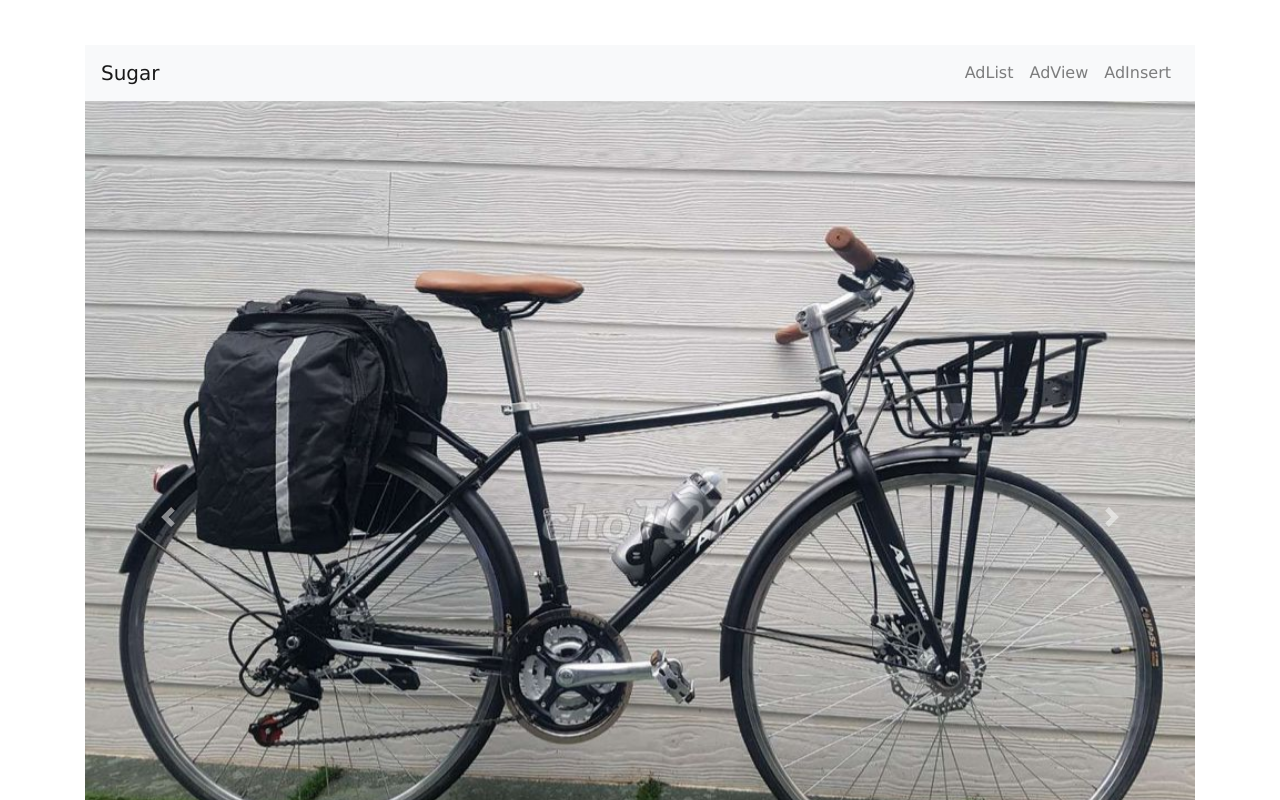
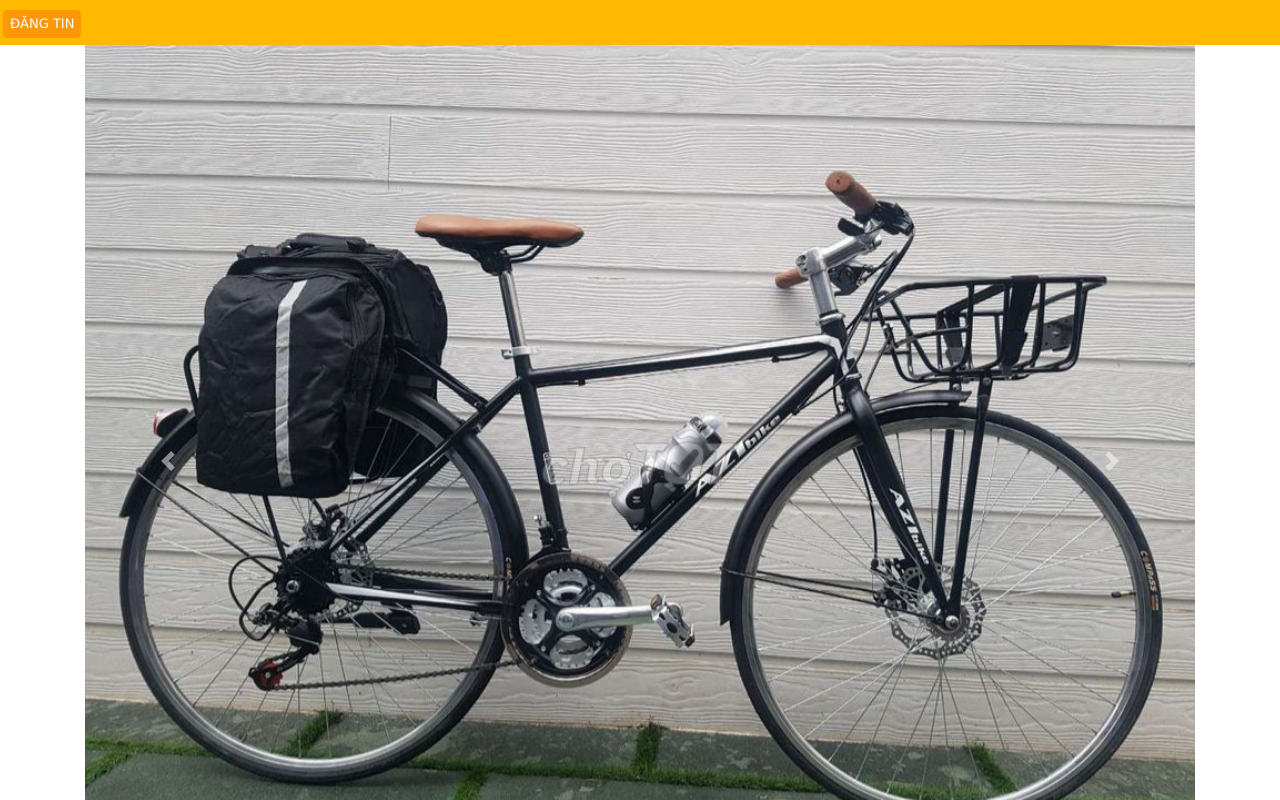
Before and after one commit to vietky/Hackathon, a React (Create React App) app: page /adview in a window 1280 px wide. Shown: the top 800 px of the page. Built offline with nearby package versions, Linux system fonts and the light colour scheme.

Commit message:
fix navbar

```diff
--- a/src/App.js
+++ b/src/App.js
@@ -5,18 +5,10 @@ import AdView from './AdView';
 import {
   BrowserRouter as Router,
   Switch,
-  Route
+  Route,
+  Link
 } from "react-router-dom";
 
-import {
-  Collapse,
-  Navbar,
-  NavbarToggler,
-  NavbarBrand,
-  Nav,
-  NavItem,
-  NavLink
-} from 'reactstrap';
 
 // This site has 3 pages, all of which are rendered
 // dynamically in the browser (not server rendered).
@@ -35,24 +27,16 @@ export default function BasicExample() {
   return (
     <div className="container">
       <Router>
-        <Navbar className="navbar" color="light" light expand="md">
-          <NavbarBrand href="/">Sugar</NavbarBrand>
-          <NavbarToggler onClick={toggle} />
-          <Collapse isOpen={isOpen} navbar>
-            <Nav className="ml-auto" navbar>
-              <NavItem>
-                <NavLink href="/">AdList</NavLink>
-              </NavItem>
-              <NavItem>
-                <NavLink href="/adview">AdView</NavLink>
-              </NavItem>
-              <NavItem>
-                <NavLink href="/adinsert">AdInsert</NavLink>
-              </NavItem>
-            </Nav>
-          </Collapse>
-        </Navbar>
-
+        <nav id="nav-main" class="navbar fixed-top navbar-expand-lg navbar-light bg-main">
+          <div class="navbar-toggler">
+            <Link to="/">
+              <img id="img-logo" src="./images/logo.png" alt="Responsive image" height="30" />
+            </Link>
+          </div>
+          <Link className="navbar-brand no-padding no-margin" to="/adview">
+            <button id="btn-post" class="btn btn-warn">ĐĂNG TIN</button>
+          </Link>
+        </nav>
         {/*
           A <Switch> looks through all its children <Route>
           elements and renders the first one whose path
--- a/src/components/MusicPlayer.js
+++ b/src/components/MusicPlayer.js
@@ -1,4 +1,5 @@
 import React from 'react';
+import Audio from './Audio';
 import './css/adlix.css';
 
 class MusicPlayer extends React.Component {
@@ -22,6 +23,7 @@ class MusicPlayer extends React.Component {
             <p id="player__content__title">TOYOTA VIOS 2019 MỚI NHIỀU ƯU ĐÃI GIÁ CỰC SỐC</p>
             <p id="player__content__price" className="text-dred">465.000.000 đ</p>
           </div>
+          <Audio />
         </div>
       </div>
     );
```
Also changed, not shown: src/AppTemp.js (deleted, +0 -74 lines).
